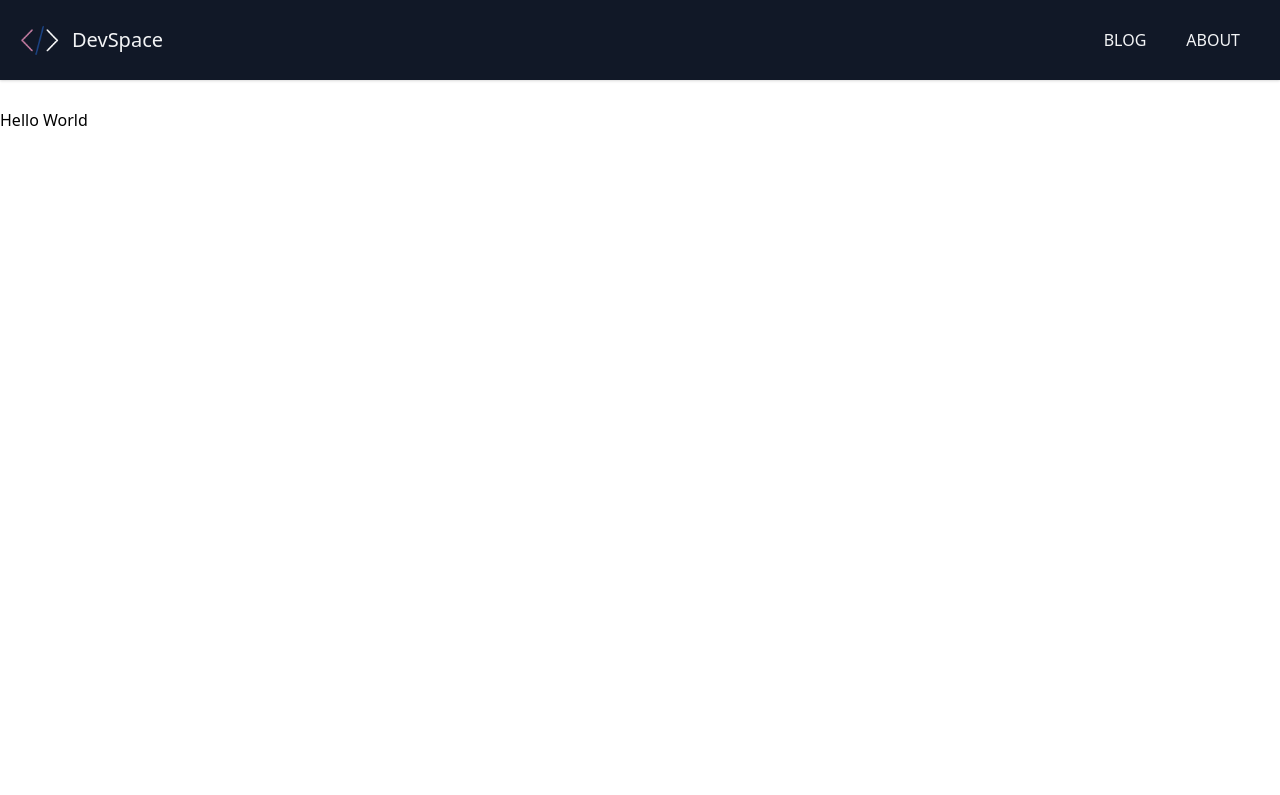
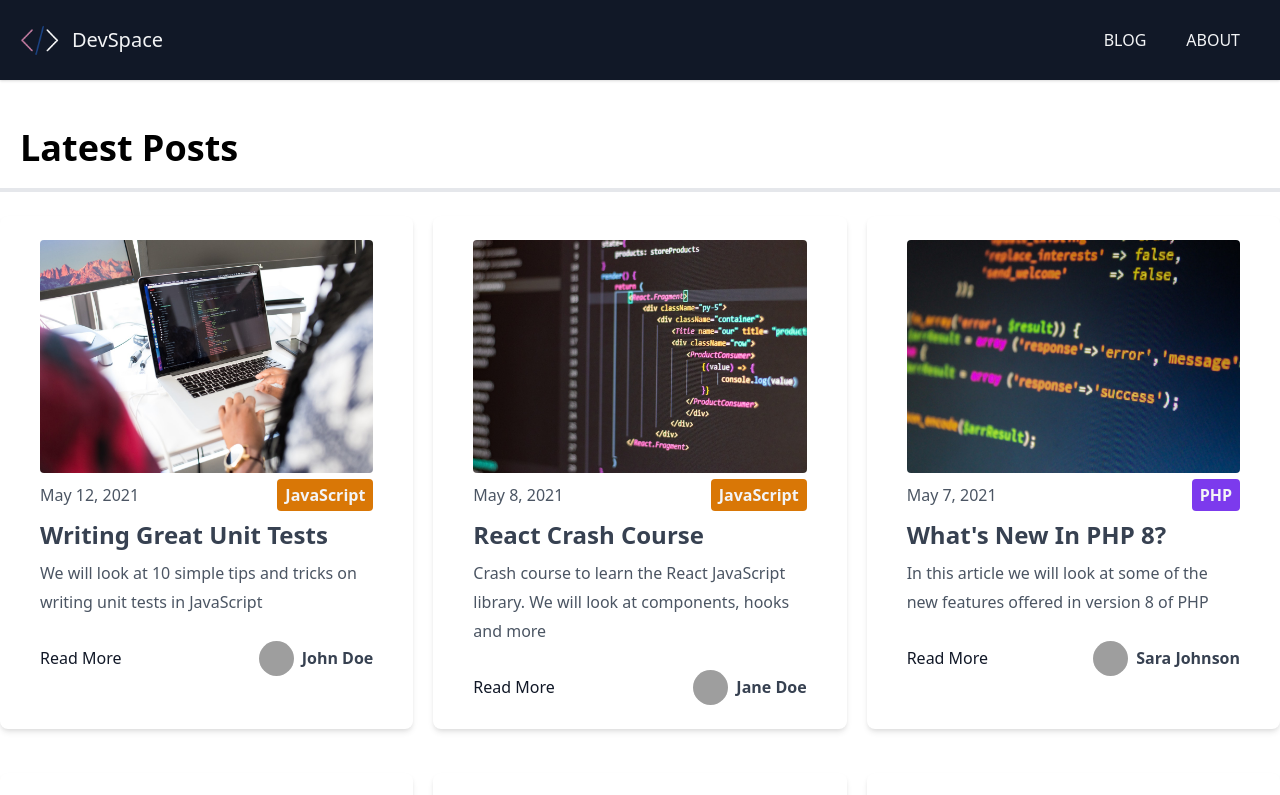
Before and after one commit to radish-miyazaki/markdown-next-blog, a Next.js app: page / in a window 1280 px wide. Shown: the top 795 px of the page. Built offline with nearby package versions, Linux system fonts and the light colour scheme; grey boxes are pictures that could not be loaded.

Commit message:
display blog page from markdown data

```diff
--- /dev/null
+++ b/components/CategoryLabel.tsx
@@ -0,0 +1,24 @@
+import React from 'react';
+import Link from "next/link";
+
+const CategoryLabel = ({children}) => {
+  const colorKey = {
+    JavaScript: 'yellow',
+    CSS: 'blue',
+    Python: 'green',
+    PHP: 'purple',
+    Ruby: 'red'
+  }
+
+  return (
+    <div className={`px-2 py-1 bg-${colorKey[children]}-600 text-gray-100 font-bold rounded`}>
+      <Link href={`/blog/category/${children.toLowerCase()}`}>
+        <a>
+          {children}
+        </a>
+      </Link>
+    </div>
+  );
+};
+
+export default CategoryLabel;
--- /dev/null
+++ b/components/Post.tsx
@@ -0,0 +1,60 @@
+import React from 'react';
+import Link from "next/link";
+import Image from "next/image";
+import CategoryLabel from "@/components/CategoryLabel";
+
+const Post = ({post}) => {
+  return (
+    <div className="w-full px-10 py-6 bg-white rounded-lg shadow-md mt-6">
+      {/* Main Image */}
+      <Image
+        src={post.frontmatter.cover_image}
+        alt=""
+        height={420}
+        width={600}
+        className="mb-4 rounded"
+      />
+
+      {/* Content */}
+      <div className="flex justify-between items-center">
+        <span className="font-light text-gray-600">
+          {post.frontmatter.date}
+        </span>
+        <CategoryLabel>
+          {post.frontmatter.category}
+        </CategoryLabel>
+      </div>
+      <div className="mt-2">
+        <Link href={`/blog/${post.slug}`}>
+          <a className="text-2xl text-gray-700 font-bold hover:underline">
+            {post.frontmatter.title}
+          </a>
+        </Link>
+        <p className="mt-2 text-gray-600">
+          {post.frontmatter.excerpt}
+        </p>
+      </div>
+
+      {/* Action Buttons */}
+      <div className="flex justify-between items-center mt-6">
+        <Link href={`/blog/${post.slug}`}>
+          <a className="text-gray-900 hover:text-blue-600">Read More</a>
+        </Link>
+        <div className="flex items-center">
+          <Image
+            src={post.frontmatter.author_image}
+            alt="author_image"
+            width={35}
+            height={35}
+            className="rounded-full hidden"
+          />
+          <h3 className="text-gray-700 font-bold pl-2">
+            {post.frontmatter.author}
+          </h3>
+        </div>
+      </div>
+    </div>
+  );
+};
+
+export default Post;
--- a/next.config.js
+++ b/next.config.js
@@ -1,3 +1,7 @@
-module.exports = {
+  module.exports = {
   reactStrictMode: true,
+  images: {
+    // FIXME: it's for test user's image.
+    domains: ['randomuser.me'],
+  },
 }
--- a/package.json
+++ b/package.json
@@ -14,12 +14,14 @@
     "react-dom": "17.0.2"
   },
   "devDependencies": {
+    "@types/marked": "^2.0.4",
     "@types/node": "^16.3.1",
     "@types/react": "^17.0.14",
     "autoprefixer": "^10.3.1",
     "eslint": "7.30.0",
     "eslint-config-next": "11.0.1",
     "gray-matter": "^4.0.3",
+    "marked": "^2.1.3",
     "postcss": "^8.3.5",
     "tailwindcss": "^2.2.4",
     "typescript": "^4.3.5"
--- /dev/null
+++ b/pages/blog/[slug].tsx
@@ -0,0 +1,73 @@
+import React from 'react';
+import * as fs from "fs";
+import path from "path";
+import Link from "next/link";
+import Image from "next/image";
+import matter from "gray-matter";
+import marked from "marked";
+import Layout from "@/components/Layout";
+import CategoryLabel from "@/components/CategoryLabel";
+
+const PostPage = ({frontmatter, content, slug}) => {
+  const {title, category, date, cover_image, author, author_image} = frontmatter
+
+  return (
+    <Layout title={title}>
+      <Link href={"/blog"}><a className="hover:text-blue-600">Go Back</a></Link>
+      <div className="w-full px-10 py-6 bg-white rounded-lg shadow-md mt-6">
+        <div className="flex justify-between items-center mt-4">
+          <h1 className="text-4xl mb-7">{title}</h1>
+          <CategoryLabel>{category}</CategoryLabel>
+        </div>
+        <Image src={cover_image} width={960} height={600} layout="responsive" className="rounded w-full" />
+        <div className="flex justify-between bg-gray-100 p-2 my-8 items-center">
+          <div className="flex items-center">
+            <Image
+              src={author_image}
+              width={35}
+              height={35}
+              className="rounded-full"
+            />
+            <h4 className="pl-3 font-bold">{author}</h4>
+          </div>
+          <div className="mr-4">{date}</div>
+        </div>
+        <div className="blog-text mt-2">
+          <div dangerouslySetInnerHTML={{__html: marked(content)}} />
+        </div>
+      </div>
+    </Layout>
+  );
+};
+
+export default PostPage;
+
+export const getStaticPaths = async () => {
+  const files = fs.readdirSync(path.join('posts'))
+
+  const paths = files.map(filename => ({
+    params: {
+      slug: filename.replace('.md', '')
+    }
+  }))
+
+  return {
+    paths,
+    fallback: false
+  }
+}
+
+export const getStaticProps = async ({params}) => {
+  const {slug} = params
+
+  const markdownWithMeta = fs.readFileSync(path.join('posts', slug + '.md'), 'utf-8')
+  const {data: frontmatter, content} = matter(markdownWithMeta)
+
+  return {
+    props: {
+      frontmatter,
+      content,
+      slug
+    }
+  }
+}
--- a/pages/blog/index.tsx
+++ b/pages/blog/index.tsx
@@ -1,12 +1,44 @@
-import React from 'react';
 import Layout from "@/components/Layout";
+import * as fs from "fs";
+import path from "path";
+import matter from "gray-matter";
+import Post from "@/components/Post";
+import {sortByDate} from "@/utils/index";
 
-const BlogPage = () => {
+const BlogPage = ({posts}) => {
   return (
     <Layout>
-      <h1>Blog</h1>
+      <h1 className="text-4xl border-b-4 p-5 font-bold">Blog</h1>
+      <div className="grid md:grid-cols-2 lg:grid-cols-3 gap-5">
+        {
+          posts.map((post, index) => (
+            <Post key={index} post={post} />
+          ))
+        }
+      </div>
     </Layout>
-  );
-};
+  )
+}
 
-export default BlogPage;
+export default BlogPage
+
+export const getStaticProps = () => {
+  const files = fs.readdirSync(path.join('posts'))
+  const posts = files.map(filename => {
+    const slug = filename.replace('.md', '')
+    const markdownWithMeta = fs.readFileSync(path.join('posts', filename), 'utf-8')
+
+    const {data: frontmatter} = matter(markdownWithMeta)
+
+    return {
+      slug,
+      frontmatter
+    }
+  })
+
+  return {
+    props: {
+      posts: posts.sort(sortByDate),
+    }
+  }
+}
--- a/pages/index.tsx
+++ b/pages/index.tsx
@@ -2,11 +2,28 @@ import Layout from "@/components/Layout";
 import * as fs from "fs";
 import path from "path";
 import matter from "gray-matter";
+import Link from "next/link";
+import Post from "@/components/Post";
+import {sortByDate} from "@/utils/index";
 
 export default function HomePage({posts}) {
   return (
     <Layout>
-      <h1>Hello World</h1>
+      <h1 className="text-4xl border-b-4 p-5 font-bold">Latest Posts</h1>
+      <div className="grid md:grid-cols-2 lg:grid-cols-3 gap-5">
+        {
+          posts.map((post, index) => (
+            <Post key={index} post={post} />
+          ))
+        }
+      </div>
+      <Link href="/blog">
+        <a className="block text-center border border-gray-500 text-gray-800 rounded-md py-4 my-5
+        transition duration-500 ease select-none hover:text-white hover:bg-gray-900
+        focus:outline-none focus:shadow-outline w-full">
+          All Posts
+        </a>
+      </Link>
     </Layout>
   )
 }
@@ -14,20 +31,21 @@ export default function HomePage({posts}) {
 export const getStaticProps = () => {
   const files = fs.readdirSync(path.join('posts'))
   const posts = files.map(filename => {
-    const slug = filename.replace('.md', '')
+    const slug: string = filename.replace('.md', '')
     const markdownWithMeta = fs.readFileSync(path.join('posts', filename), 'utf-8')
 
-    const {data:formatter} = matter(markdownWithMeta)
+    const {data: frontmatter} = matter(markdownWithMeta)
 
     return {
       slug,
-      formatter
+      frontmatter
     }
   })
 
   return {
     props: {
-      posts
+      // ホーム画面には最大6つのBlogを表示
+      posts: posts.sort(sortByDate).slice(0,6),
     }
   }
 }
--- a/styles/globals.css
+++ b/styles/globals.css
@@ -1,3 +1,34 @@
 @tailwind base;
 @tailwind components;
 @tailwind utilities;
+
+p {
+    margin: 15px 0;
+    line-height: 1.8;
+}
+
+/* markdown */
+.blog-text ul,
+ol {
+    font-size: 110%;
+    line-height: 2.3;
+    font-weight: bold;
+    margin: 10px 0;
+}
+
+.blog-text pre {
+    background: #f4f4f4;
+    padding: 20px;
+    margin: 20px 0;
+    line-height: 2.3;
+}
+
+.blog-text h1 {
+    font-size: 35px;
+}
+
+.blog-text h2,
+.blog-text h3,
+.blog-text h4 {
+    font-size: 27px;
+}
--- /dev/null
+++ b/utils/index.ts
@@ -0,0 +1,3 @@
+export const sortByDate = (a, b) => {
+  return new Date(b.frontmatter.date).getTime() - new Date(a.frontmatter.date).getTime()
+}
```
Also changed, not shown: 1 other file (tests, documents, lock files or other folders).
